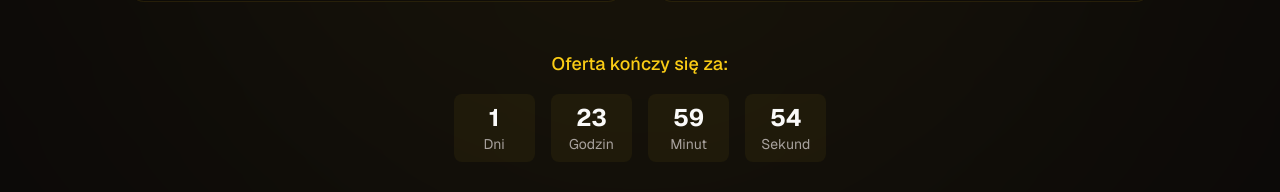
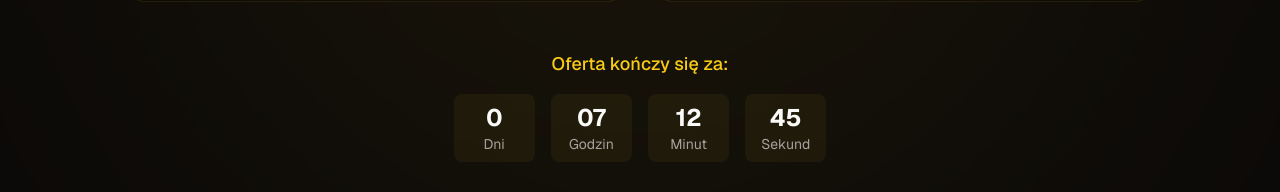
Before and after one commit to Haseeb-WebDeveloper/Online-Courses-Website, a Next.js app: page / in a window 1280 px wide. Shown: the part 6735-6927 px from the top of the page. Built offline with nearby package versions, Linux system fonts and the light colour scheme.

Commit message:
useing correct timer

```diff
--- a/src/app/page.tsx
+++ b/src/app/page.tsx
@@ -27,7 +27,7 @@ export default function Home() {
       <SpecialOffers />
       <SuccessStories />
       <NewCTASection />
-      {/* <ScrollBasedVelocityDemo/> */}
+      <ScrollBasedVelocityDemo/>
       {/* <CTASection /> */}
       <Footer />
       </main>
--- a/src/components/layout/courses-section.tsx
+++ b/src/components/layout/courses-section.tsx
@@ -207,7 +207,8 @@ export function CoursesSection() {
                     <div className="pt-5 flex items-center justify-between border-t border-primary/10">
                       <div className="flex gap-2 w-full justify-between">
                         {course.link.map((linkItem, index) => (
-                            <Link key={index} href={linkItem.stripeLink} className="w-full h-full py-2 px-2 rounded-full text-center flex items-center justify-center gap-2 bg-primary text-primary-foreground before:absolute before:inset-0 before:bg-white/10 before:opacity-0 hover:before:opacity-100 before:transition-opacity overflow-hidden shadow-[0_0_0_1px_rgba(255,255,255,0.1)_inset] hover:shadow-[0_0_0_1px_rgba(255,255,255,0.2)_inset]">
+                            <Link key={index}  target="_blank"
+                            rel="noopener noreferrer" href={linkItem.stripeLink} className="w-full h-full py-2 px-2 rounded-full text-center flex items-center justify-center gap-2 bg-primary text-primary-foreground before:absolute before:inset-0 before:bg-white/10 before:opacity-0 hover:before:opacity-100 before:transition-opacity overflow-hidden shadow-[0_0_0_1px_rgba(255,255,255,0.1)_inset] hover:shadow-[0_0_0_1px_rgba(255,255,255,0.2)_inset]">
                               <span className="">{linkItem.name} {linkItem.price}zł</span> <ArrowRight className="w-4 h-4" />
                             </Link>
                         ))}
--- a/src/components/layout/navbar.tsx
+++ b/src/components/layout/navbar.tsx
@@ -222,6 +222,8 @@ export function Navbar() {
                       <Link
                         key={social.label}
                         href={social.href}
+                         target="_blank"
+                         rel="noopener noreferrer"
                         className="p-2 hover:text-primary transition-colors"
                         onClick={handleMobileNavClick}
                       >
--- a/src/components/layout/special-offers.tsx
+++ b/src/components/layout/special-offers.tsx
@@ -47,9 +47,38 @@ const offers = [
   },
 ];
 
-function getEndTime() {
-  const now = new Date();
-  return new Date(now.getTime() + 48 * 60 * 60 * 1000); // 48 hours from now
+function getNextMidnight() {
+  // Create a date object in Pakistan timezone
+  const now = new Date().toLocaleString("en-US", { timeZone: "Asia/Karachi" });
+  const pakistanDate = new Date(now);
+
+  // Set the time to next midnight
+  const tomorrow = new Date(pakistanDate);
+  tomorrow.setHours(24, 0, 0, 0);
+
+  return tomorrow;
+}
+
+function calculateTimeLeft(endTime: Date): TimeLeft {
+  const now = new Date().toLocaleString("en-US", { timeZone: "Asia/Karachi" });
+  const currentTime = new Date(now);
+  const difference = endTime.getTime() - currentTime.getTime();
+
+  if (difference <= 0) {
+    return {
+      days: 0,
+      hours: 0,
+      minutes: 0,
+      seconds: 0
+    };
+  }
+
+  return {
+    days: Math.floor(difference / (1000 * 60 * 60 * 24)),
+    hours: Math.floor((difference / (1000 * 60 * 60)) % 24),
+    minutes: Math.floor((difference / 1000 / 60) % 60),
+    seconds: Math.floor((difference / 1000) % 60)
+  };
 }
 
 type TimeLeft = {
@@ -61,32 +90,28 @@ type TimeLeft = {
 
 export function SpecialOffers() {
   const [timeLeft, setTimeLeft] = useState<TimeLeft>({
-    days: 2,
+    days: 0,
     hours: 0,
     minutes: 0,
     seconds: 0,
   });
-  const [endTime, setEndTime] = useState(getEndTime());
+  const [endTime, setEndTime] = useState(getNextMidnight());
 
   useEffect(() => {
-    const calculateTimeLeft = () => {
-      const difference = endTime.getTime() - new Date().getTime();
+    const timer = setInterval(() => {
+      const newTimeLeft = calculateTimeLeft(endTime);
 
-      if (difference <= 0) {
-        // Reset timer when it reaches zero
-        setEndTime(getEndTime());
-        return;
+      if (newTimeLeft.days === 0 &&
+          newTimeLeft.hours === 0 &&
+          newTimeLeft.minutes === 0 &&
+          newTimeLeft.seconds === 0) {
+        // Reset to next midnight when timer reaches zero
+        setEndTime(getNextMidnight());
+      } else {
+        setTimeLeft(newTimeLeft);
       }
+    }, 1000);
 
-      setTimeLeft({
-        days: Math.floor(difference / (1000 * 60 * 60 * 24)),
-        hours: Math.floor((difference / (1000 * 60 * 60)) % 24),
-        minutes: Math.floor((difference / 1000 / 60) % 60),
-        seconds: Math.floor((difference / 1000) % 60),
-      });
-    };
-
-    const timer = setInterval(calculateTimeLeft, 1000);
     return () => clearInterval(timer);
   }, [endTime]);
 
```
